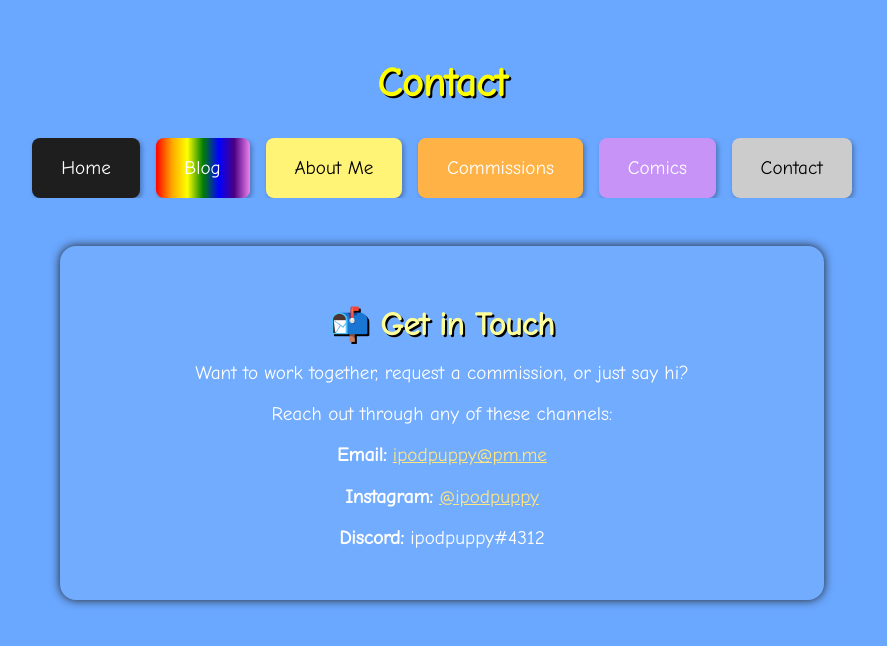
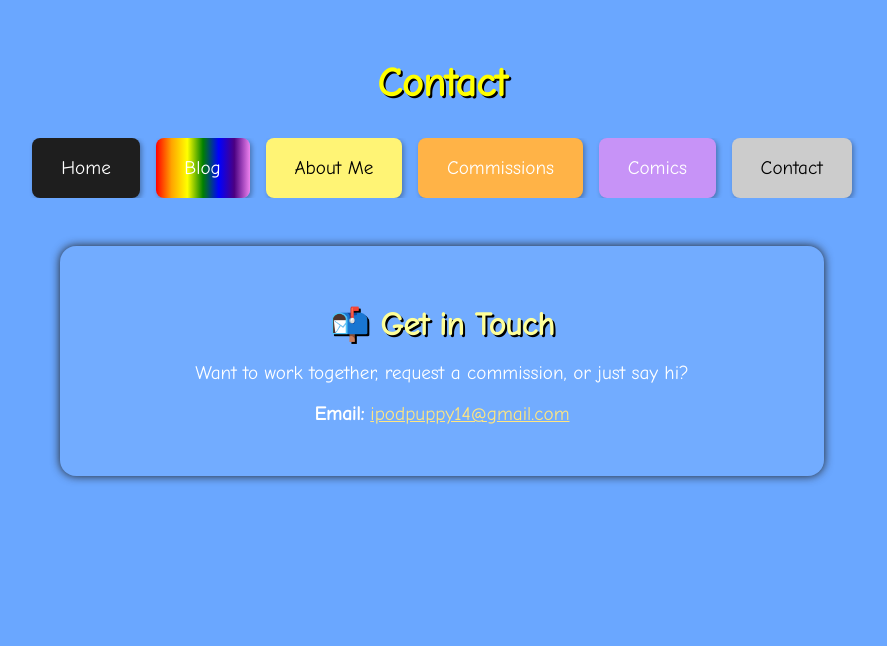
Before and after one commit to Chrissy-and-Chloe/ipodpuppywebsite, a Jekyll site: the page built from contact.html, in a window 1280 px wide. Shown: the top 646 px of the page, without its empty margins (198-1085 px from the left). Built offline with Jekyll 4.4.1, drawn with Linux system fonts in a browser that asks for light colours.

Commit message:
Update contact.html

```diff
--- a/contact.html
+++ b/contact.html
@@ -52,9 +52,6 @@ title: Contact
 <div class="contact-wrapper">
   <h2>📬 Get in Touch</h2>
   <p>Want to work together, request a commission, or just say hi?</p>
-  <p>Reach out through any of these channels:</p>
 
-  <p><strong>Email:</strong> <a href="mailto:ipodpuppy@pm.me">ipodpuppy@pm.me</a></p>
-  <p><strong>Instagram:</strong> <a href="https://instagram.com/ipodpuppy" target="_blank">@ipodpuppy</a></p>
-  <p><strong>Discord:</strong> ipodpuppy#4312</p>
+  <p><strong>Email:</strong> <a href="mailto:ipodpuppy@pm.me">ipodpuppy14@gmail.com</a></p>
 </div>
```
